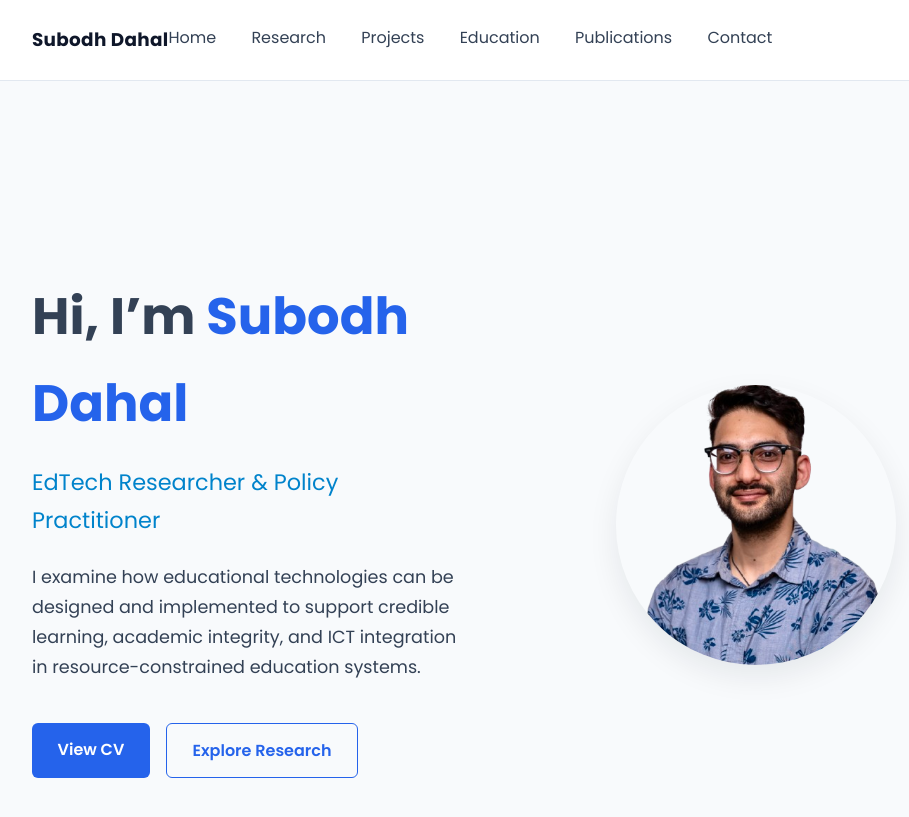
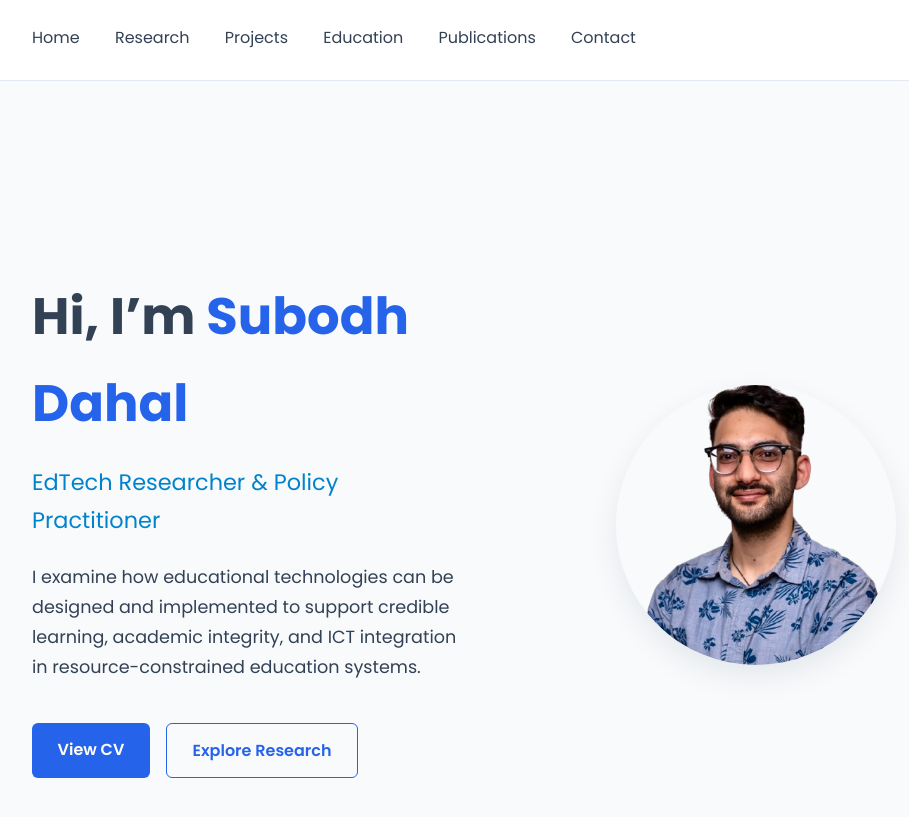
Before and after one commit to dahalsubodh/dahalsubodh.github.io, a Jekyll site: the page built from index.md, in a window 1280 px wide and 900 px high. Shown: the top 817 px of the window, without its empty margins (102-1011 px from the left). Built offline with Jekyll 4.4.1, drawn with Linux system fonts in a browser that asks for light colours.

Commit message:
Update nav.html

```diff
--- a/_includes/nav.html
+++ b/_includes/nav.html
@@ -1,6 +1,5 @@
 <nav class="nav-bar">
   <div class="container nav-container">
-    <div class="logo">Subodh Dahal</div>
     <div class="nav-links">
       <a class="nav-link" href="/">Home</a>
       <a class="nav-link" href="/research">Research</a>
```
